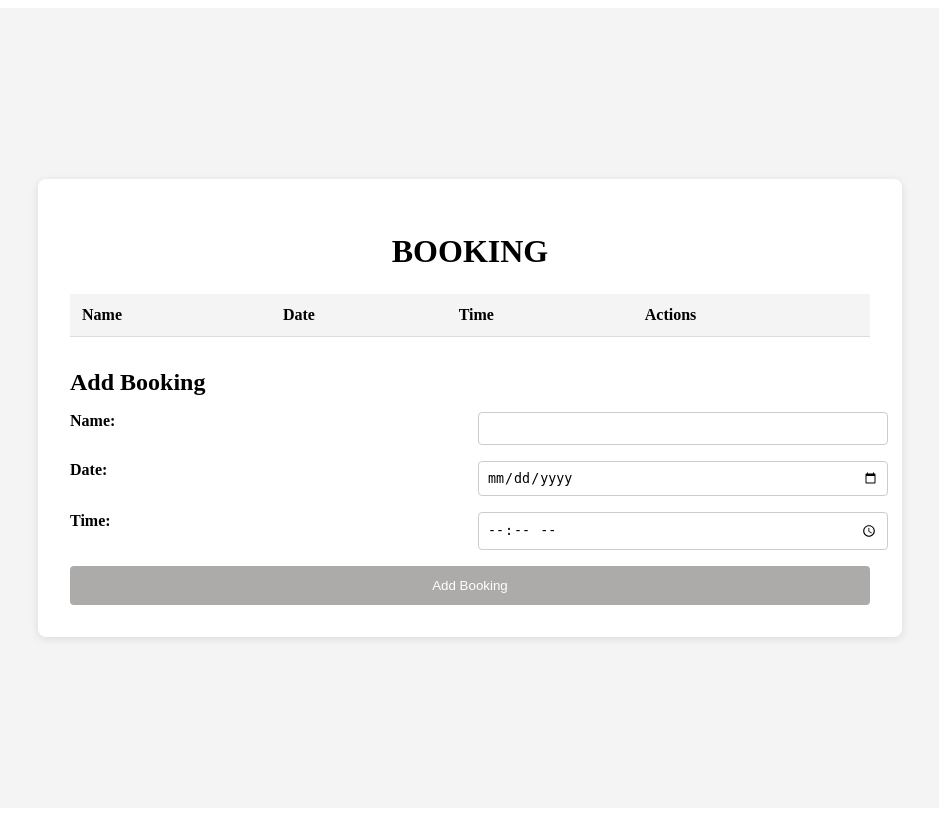
After one commit to Sovieth/SIGNUP-PAGE, a Flask app: template templates/booking.html in a window 1280 px wide. The commit adds this page. Shown: the whole page, without its empty margins (170-1109 px from the left). Run offline with Flask 3, Linux system fonts and the light colour scheme; the template is opened without the code that fills it, so the values that code supplies are empty; some libraries are stand-ins or nearby versions.

Commit message:
boookings

```diff
--- a/app.py
+++ b/app.py
@@ -40,17 +40,32 @@ def login():
 
 
         # adding user to the database
-        user={"Email Address:":Email_Address, "password":password}
+        user={" Email_Address": Email_Address, "password":password}
 
         db.user.find_one(user)
-        return render_template()
+
+    return render_template("landing.html")
+
+@app.route('/landing', methods=['GET'])
+def index():
+	## Display the HTML form template
+	return render_template('landing.html')
+
+# @app.route ("/login", methods=["Post"])
+# def login():
+#     if request.method == "Post":
+#         # declare variables
+#         name=request.form["name"]
+#         time=request.form["time"]
+#         action=request.form["action"]
 
 
-    return render_template("landing.html")
-# @app.route('/landing', methods=['GET'])
-# def index():
-# 	## Display the HTML form template
-# 	return render_template('landing.html')
+#         # adding user to the database
+#         user={" name":name, "time":time, "action":action}
+
+#         db.user.find_one(user)
+
+#     return render_template("landing.html")
 
 if __name__ == "__main__":
     debug=True
--- /dev/null
+++ b/static/booking.css
@@ -0,0 +1,81 @@
+/* booking.css */
+
+/* Outer container */
+.outer-container {
+  display: flex;
+  justify-content: center;
+  align-items: center;
+  height: 100vh;
+  background-color: #f4f4f4;
+}
+
+/* Booking container */
+.booking-container {
+  background-color: white;
+  padding: 2rem;
+  border-radius: 8px;
+  box-shadow: 0 2px 8px rgba(0, 0, 0, 0.1);
+  max-width: 800px;
+  width: 100%;
+}
+
+/* Heading styles */
+h1 {
+  text-align: center;
+  margin-bottom: 1.5rem;
+}
+
+h2 {
+  margin-top: 2rem;
+  margin-bottom: 1rem;
+}
+
+/* Table styles */
+#booking-table {
+  width: 100%;
+  border-collapse: collapse;
+  margin-bottom: 2rem;
+}
+
+#booking-table th,
+#booking-table td {
+  padding: 0.75rem;
+  text-align: left;
+  border-bottom: 1px solid #ddd;
+}
+
+#booking-table th {
+  background-color: #f4f4f4;
+}
+
+/* Form styles */
+#booking-form {
+  display: grid;
+  grid-template-columns: 1fr 1fr;
+  grid-gap: 1rem;
+}
+
+#booking-form label {
+  font-weight: bold;
+}
+
+#booking-form input {
+  width: 100%;
+  padding: 0.5rem;
+  border: 1px solid #ccc;
+  border-radius: 4px;
+}
+
+#booking-form button {
+  grid-column: 1 / 3;
+  background-color: #acabaa;
+  color: white;
+  padding: 0.75rem 1.5rem;
+  border: none;
+  border-radius: 4px;
+  cursor: pointer;
+}
+
+#booking-form button:hover {
+  background-color: #0056b3;
+}
--- a/static/login.css
+++ b/static/login.css
@@ -36,7 +36,7 @@
     .form-group button {
       width: 100%;
       padding: 10px;
-      background-color: #4CAF50;
+      background-color: #acabaa;
       color: #fff;
       border: none;
       border-radius: 4px;
@@ -44,5 +44,5 @@
     }
 
     .form-group button:hover {
-      background-color: #45a049;
+      background-color: #4586a0;
     }
--- a/static/signup.css
+++ b/static/signup.css
@@ -44,7 +44,7 @@
     }
 
     button[type="submit"] {
-      background-color: #15b9b6;
+      background-color: #acabaa;
       color: white;
       padding: 10px 20px;
       border: none;
@@ -97,5 +97,6 @@
     }
 
     .account-message a:hover {
-      color: #0056b3;
+
+    color: #acabaa;
     }
--- /dev/null
+++ b/templates/booking.html
@@ -0,0 +1,111 @@
+<!DOCTYPE html>
+<html>
+<head>
+  <title>Booking Page</title>
+  <link rel="stylesheet" type="text/css" href="/static/booking.css">
+</head>
+<body>
+  <div class="outer-container">
+    <div class="booking-container">
+      <h1>BOOKING</h1>
+
+      <table id="booking-table">
+        <thead>
+          <tr>
+            <th>Name</th>
+            <th>Date</th>
+            <th>Time</th>
+            <th>Actions</th>
+          </tr>
+        </thead>
+        <tbody>
+          <!-- Bookings will be added here dynamically -->
+        </tbody>
+      </table>
+
+      <h2>Add Booking</h2>
+      <form id="booking-form">
+        <label for="name">Name:</label>
+        <input type="text" id="name" name="name" required>
+
+        <label for="date">Date:</label>
+        <input type="date" id="date" name="date" required>
+
+        <label for "time">Time:</label>
+        <input type="time" id="time" name="time" required>
+
+        <button type="submit">Add Booking</button>
+      </form>
+    </div>
+  </div>
+
+  <script>
+    // Get references to the table body and the form
+    const tableBody = document.querySelector('#booking-table tbody');
+    const bookingForm = document.getElementById('booking-form');
+
+    // Array to store the bookings
+    let bookings = [];
+
+    // Function to render the bookings in the table
+    function renderBookings() {
+      tableBody.innerHTML = '';
+
+      bookings.forEach((booking, index) => {
+        const row = document.createElement('tr');
+        row.innerHTML = `
+          <td>${booking.name}</td>
+          <td>${booking.date}</td>
+          <td>${booking.time}</td>
+          <td>
+            <button onclick="updateBooking(${index})">Update</button>
+            <button onclick="deleteBooking(${index})">Delete</button>
+          </td>
+        `;
+        tableBody.appendChild(row);
+      });
+    }
+
+    // Function to add a new booking
+    function addBooking(event) {
+      event.preventDefault();
+
+      const name = document.getElementById('name').value;
+      const date = document.getElementById('date').value;
+      const time = document.getElementById('time').value;
+
+      const newBooking = { name, date, time };
+      bookings.push(newBooking);
+      renderBookings();
+
+      // Clear the input fields
+      bookingForm.reset();
+    }
+
+    // Function to update a booking
+    function updateBooking(index) {
+      const booking = bookings[index];
+      const name = prompt('Update name:', booking.name);
+      const date = prompt('Update date:', booking.date);
+      const time = prompt('Update time:', booking.time);
+
+      if (name && date && time) {
+        bookings[index] = { name, date, time };
+        renderBookings();
+      }
+    }
+
+    // Function to delete a booking
+    function deleteBooking(index) {
+      bookings.splice(index, 1);
+      renderBookings();
+    }
+
+    // Add event listener for the form submission
+    bookingForm.addEventListener('submit', addBooking);
+
+    // Render the initial bookings
+    renderBookings();
+  </script>
+</body>
+</html>
```
Also changed, not shown: landing.html (renamed from templates/landing.html, +31 -12 lines), static/landing.css (+35 -19 lines), static/script.js (+9 -2 lines), templates/signup.html (+1 -6 lines).
